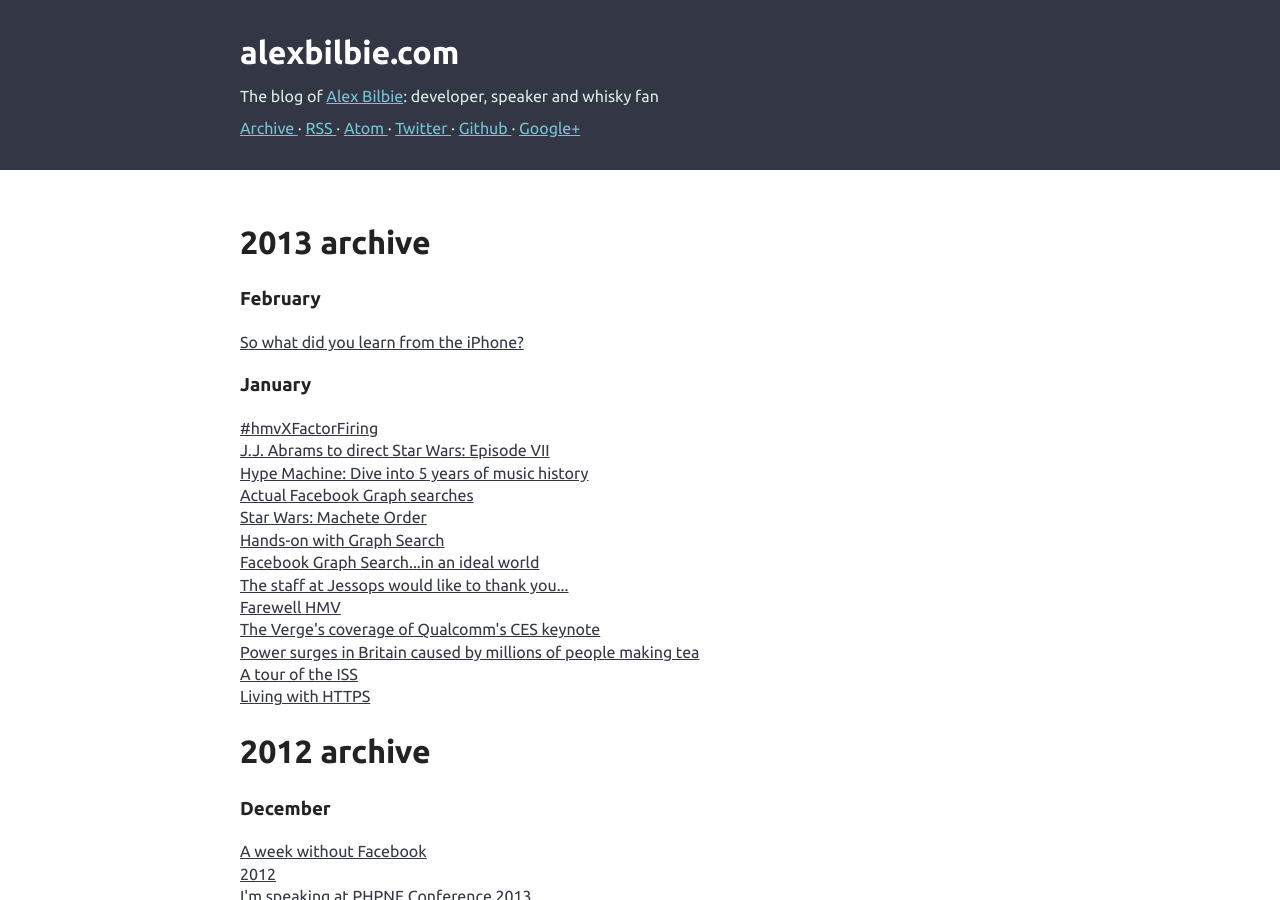
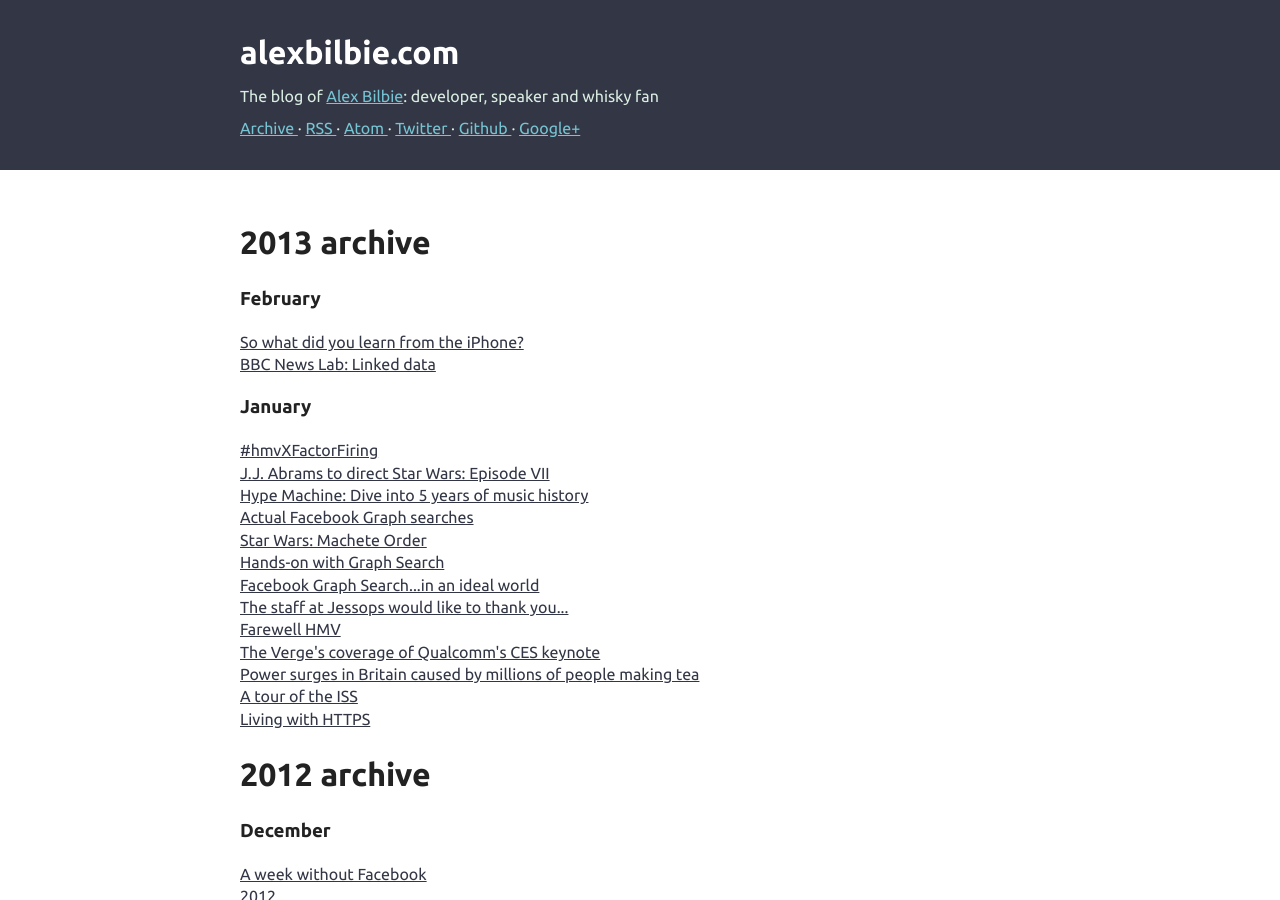
Before and after one commit to alexbilbie/alexbilbie.github.com, a Jekyll site: the page built from archives.html, in a window 1280 px wide and 900 px high. Built offline with Jekyll 4.4.1, drawn with Linux system fonts in a browser that asks for light colours.

Commit message:
Fix post permalink and filename

```diff
--- a/_posts/2013-02-01-your-filename.md
+++ b/_posts/2013-02-01-1253-bbc-linked-data.md
@@ -1,8 +1,9 @@
 ---
 layout: default
-published: false
+published: true
 link: http://www.bbc.co.uk/blogs/internet/posts/BBC-News-Lab
 title: "BBC News Lab: Linked data"
+permalink: /2013/02/bbc-new-lab-linked-data/
 ---
 
 A fascinating blog post on the BBC Internet Blog about how they're using semantic [linked data](http://linkeddata.org/) as a fundamental part of their data architecture. There is [another great article here](http://www.bbc.co.uk/blogs/bbcinternet/2010/07/the_world_cup_and_a_call_to_ac.html) which talks about their first experiments with linked data for the 2010 World Cup.
```
